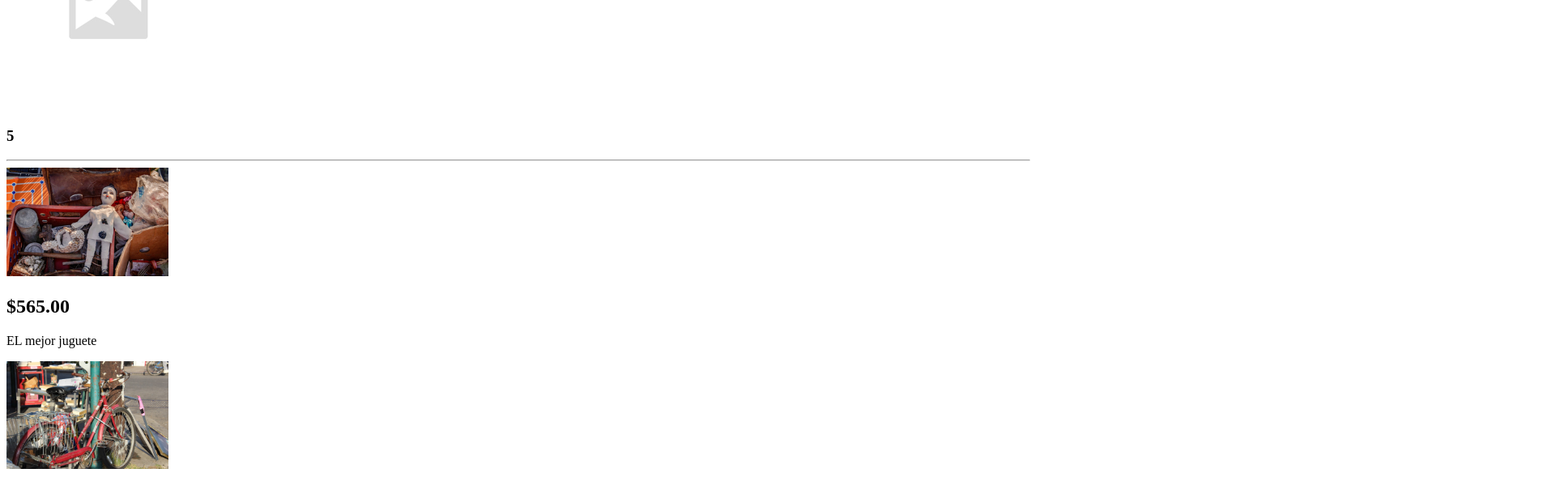
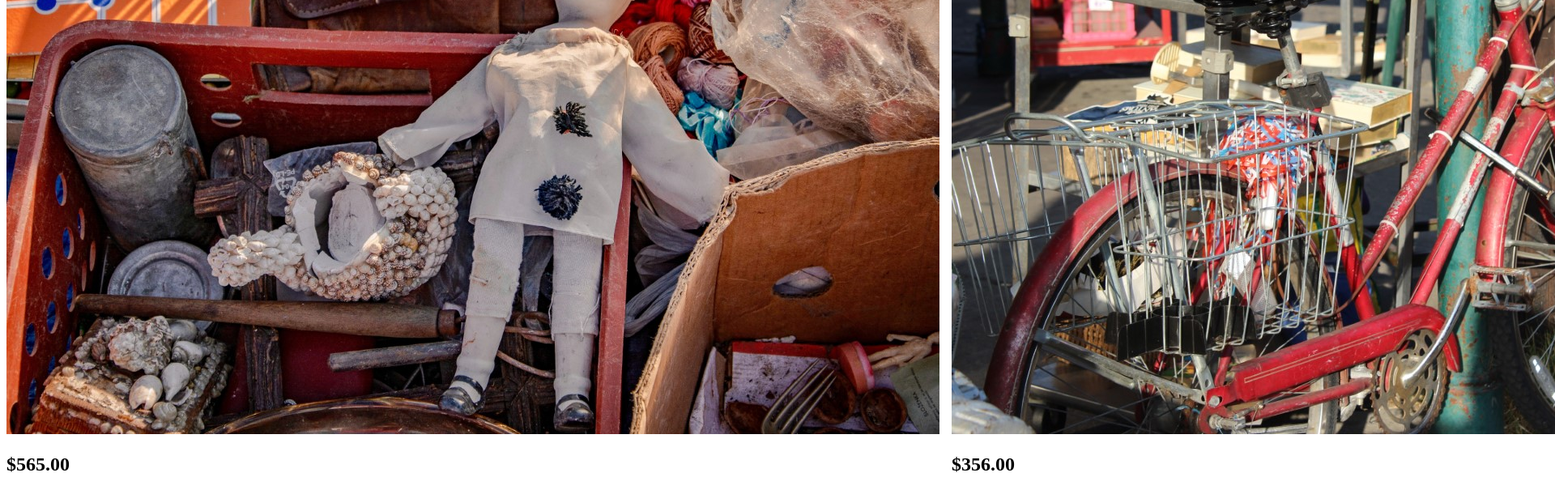
Before and after one commit to juaneins/my-store-2023, an Angular app: page / in a window 1280 px wide. Shown: the part 240-845 px from the top of the page at 81% size, 1920 px wide, since content can reach past the window. Built offline with nearby package versions, Linux system fonts and the light colour scheme.

Commit message:
refactor image component, styles product

```diff
--- a/src/app/app.component.html
+++ b/src/app/app.component.html
@@ -1,4 +1,4 @@
-<p><input type="text" [(ngModel)]="imgParent" /></p>
+<!-- <p><input type="text" [(ngModel)]="imgParent" /></p>
 <button (click)="toggleImg()">Toggle image</button>
 <p>{{ showImage }}</p>
 <app-img
@@ -6,5 +6,5 @@
   (loaded)="onLoaded($event)"
   [img]="imgParent"
 ></app-img>
-<hr />
-<app-product [product]="product" *ngFor="let product of products"></app-product>
+<hr /> -->
+<app-products></app-products>
--- a/src/app/app.component.ts
+++ b/src/app/app.component.ts
@@ -10,32 +10,6 @@
   title = 'my-store-2023';
   imgParent = '';
   showImage: boolean = true;
-  products: Product[] = [
-    {
-      id: '1',
-      name: 'EL mejor juguete',
-      price: 565,
-      image: './assets/images/toy.jpg',
-    },
-    {
-      id: '2',
-      name: 'Bicicleta casi nueva',
-      price: 356,
-      image: './assets/images/bike.jpg',
-    },
-    {
-      id: '3',
-      name: 'Colleción de albumnes',
-      price: 34,
-      image: './assets/images/album.jpg',
-    },
-    {
-      id: '4',
-      name: 'Mis libros',
-      price: 23,
-      image: './assets/images/books.jpg',
-    },
-  ];
 
   toggleImg() {
     this.showImage = !this.showImage;
--- a/src/app/app.module.ts
+++ b/src/app/app.module.ts
@@ -6,9 +6,10 @@
 import { AppComponent } from './app.component';
 import { ImgComponent } from './components/img/img.component';
 import { ProductComponent } from './components/product/product.component';
+import { ProductsComponent } from './components/products/products.component';
 
 @NgModule({
-  declarations: [AppComponent, ImgComponent, ProductComponent],
+  declarations: [AppComponent, ImgComponent, ProductComponent, ProductsComponent],
   imports: [BrowserModule, AppRoutingModule, FormsModule],
   providers: [],
   bootstrap: [AppComponent],
--- a/src/app/components/img/img.component.html
+++ b/src/app/components/img/img.component.html
@@ -2,11 +2,10 @@
   *ngIf="img; else elseImg"
   (load)="imgLoaded()"
   (error)="imgError()"
-  width="200"
   [src]="img"
   alt="image"
 />
-<h3>{{ counter }}</h3>
+<!-- <h3>{{ counter }}</h3> -->
 <ng-template #elseImg>
   <img [src]="defaultImage" alt="" />
 </ng-template>
--- a/src/app/components/img/img.component.ts
+++ b/src/app/components/img/img.component.ts
@@ -27,8 +27,8 @@
   @Input() alt: string = '';
   @Output() loaded = new EventEmitter<string>();
   defaultImage: string = './assets/images/placeholder.png';
-  counter: number = 0;
-  counterFn: number | undefined;
+  // counter: number = 0;
+  // counterFn: number | undefined;
 
   constructor() {
     // never run async - fetch
@@ -38,7 +38,7 @@
   ngOnDestroy(): void {
     // delete the component
     console.log('ngOnDestroy');
-    window.clearInterval(this.counterFn);
+    // window.clearInterval(this.counterFn);
   }
   ngAfterViewInit(): void {
     // run after render
@@ -58,10 +58,10 @@
     // run once
     // run async - fetch, query apis, you must use this method to do this!
     console.log('ngOnInit imgValue ==> ', this.img);
-    this.counterFn = window.setInterval(() => {
-      this.counter++;
-      console.log('run counter');
-    }, 1000);
+    // this.counterFn = window.setInterval(() => {
+    //   this.counter++;
+    //   console.log('run counter');
+    // }, 1000);
   }
 
   imgError() {
--- a/src/app/components/product/product.component.html
+++ b/src/app/components/product/product.component.html
@@ -1,3 +1,4 @@
-<img width="200" [src]="product.image" alt="" />
+<!-- <img width="200" [src]="product.image" alt="" /> -->
+<app-img [img]="product.image"></app-img>
 <h2>{{ product.price | currency }}</h2>
 <p>{{ product.name }}</p>
--- /dev/null
+++ b/src/app/components/products/products.component.html
@@ -0,0 +1,6 @@
+<div class="products--grid">
+  <app-product
+    [product]="product"
+    *ngFor="let product of products"
+  ></app-product>
+</div>
--- /dev/null
+++ b/src/app/components/products/products.component.scss
@@ -0,0 +1,22 @@
+.products--grid {
+  display: flex;
+  flex-direction: column;
+}
+
+// tablets
+@media screen and (min-width: 40em) and (max-width: 63.9em) {
+  .products--grid {
+    display: grid;
+    grid-template-columns: repeat(4, 1fr);
+    gap: 15px;
+  }
+}
+
+// desktop
+@media screen and (min-width: 64em) {
+  .products--grid {
+    display: grid;
+    grid-template-columns: repeat(5, 1fr);
+    gap: 15px;
+  }
+}
--- /dev/null
+++ b/src/app/components/products/products.component.ts
@@ -0,0 +1,39 @@
+import { Component, OnInit, Input } from '@angular/core';
+import { Product } from 'src/app/models/product.model';
+@Component({
+  selector: 'app-products',
+  templateUrl: './products.component.html',
+  styleUrls: ['./products.component.scss'],
+})
+export class ProductsComponent implements OnInit {
+  products: Product[] = [
+    {
+      id: '1',
+      name: 'EL mejor juguete',
+      price: 565,
+      image: './assets/images/toy.jpg',
+    },
+    {
+      id: '2',
+      name: 'Bicicleta casi nueva',
+      price: 356,
+      image: './assets/images/bike.jpg',
+    },
+    {
+      id: '3',
+      name: 'Colleción de albumnes',
+      price: 34,
+      image: './assets/images/album.jpg',
+    },
+    {
+      id: '4',
+      name: 'Mis libros',
+      price: 23,
+      image: './assets/images/books.jpg',
+    },
+  ];
+
+  constructor() {}
+
+  ngOnInit(): void {}
+}
```
Also changed, not shown: 1 other file (tests, documents, lock files or other folders).
